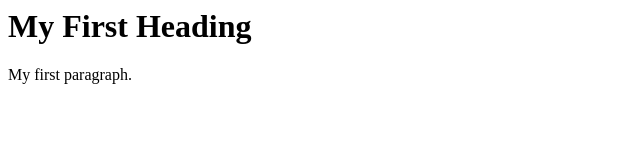
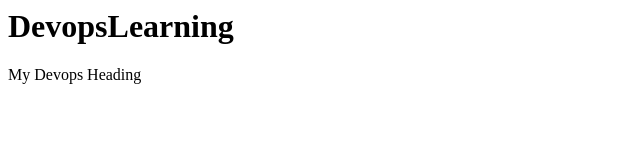
Before and after one commit to deepak0810/Devops_testing, a plain HTML site: page index.html in a window 1280 px wide. Shown: the whole page, without its empty margins (0-640 px from the left). Drawn offline with Linux system fonts and the light colour scheme.

Commit message:
Git file

```diff
--- a/index.html
+++ b/index.html
@@ -1,9 +1,10 @@
 <body>
 <html>
 
-<h1>My First Heading</h1>
-
-<p>My first paragraph.</p>
+<h1>
+DevopsLearning
+</h1>
+<p>My Devops Heading</p>
 
 </body>
 </html>
```
